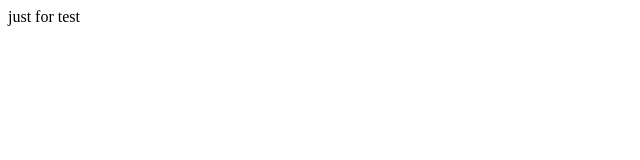
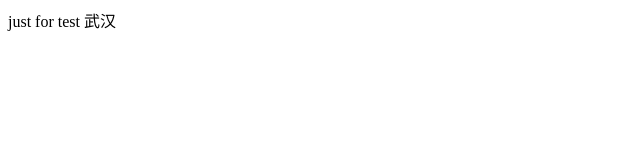
Before and after one commit to DongLee0504/DongLee, a plain HTML site: page index.html in a window 1280 px wide. Shown: the full height of the page, 0-640 px from the left. Drawn offline with Linux system fonts and the light colour scheme.

Commit message:
Update index.html

```diff
--- a/index.html
+++ b/index.html
@@ -6,5 +6,6 @@
 </head>
 <body>
 	just for test
+	武汉
 </body>
 </html>
```
